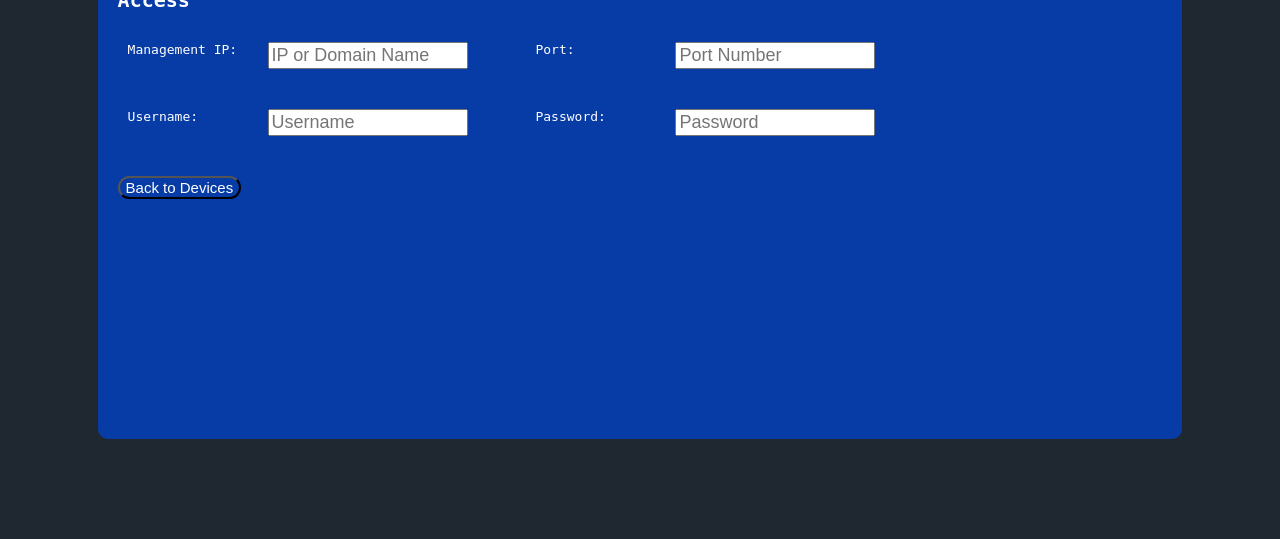
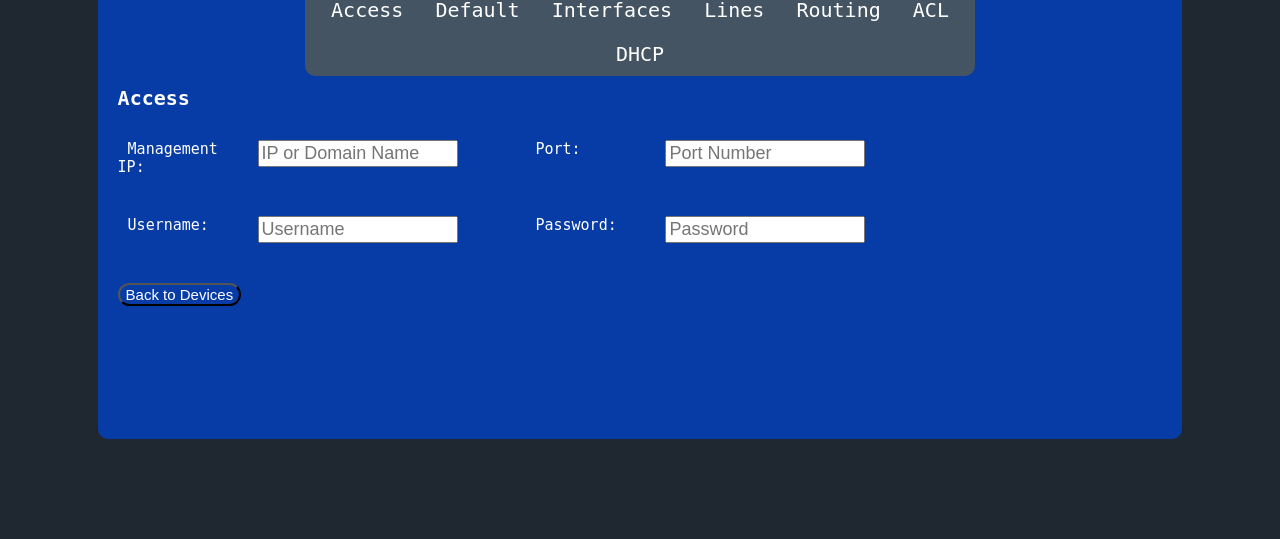
Before and after one commit to martis97/LANwhiz, a Django app: template web/lwapp/templates/device-details.html in a window 1280 px wide. Shown: the part 338-877 px from the top of the page. Run offline with Django 3.2, Linux system fonts and the light colour scheme; the template is opened without the code that fills it, so the values that code supplies are empty.

Commit message:
Divide device details page into sub menus

```diff
--- a/web/lwapp/templates/device-details.html
+++ b/web/lwapp/templates/device-details.html
@@ -2,10 +2,40 @@
 
 {% block content %}
 
-<div class="content-title">
+<script type="text/javascript">
+
+    function displaySection(sectionClass) {
+        var configInputs = document.getElementsByClassName("config-inputs");
+        for (i in configInputs) {
+            configInputs[i].style.display = "none";
+            if (configInputs[i].className.includes(sectionClass)) {
+                configInputs[i].style.display = "block";
+            }
+        }
+    }
+
+    window.onload = function() {
+        displaySection("access");
+    }
+
+</script>
+
+<div class="content-title" onload="displaySection('access');">
 <h3>Device - {{hostname}}</h3>
 
-<div class="config-inputs">
+<div class="sub-navigation">
+    <ul>
+        <li onclick="displaySection('access')">Access</li>
+        <li onclick="displaySection('default-commands')">Default</li>
+        <li onclick="displaySection('interfaces')">Interfaces</li>
+        <li onclick="displaySection('lines')">Lines</li>
+        <li onclick="displaySection('routing')">Routing</li>
+        <li onclick="displaySection('acl')">ACL</li>
+        <li onclick="displaySection('dhcp')">DHCP</li>
+    </ul>
+</div>
+
+<div class="config-inputs access">
     <h4>Access</h4>
     <div class="input-field">
         <div class="input-label">
@@ -36,6 +66,31 @@
     </div>
 </div>
 
+<div class="config-inputs default-commands">
+    <h4>Default Commands</h4>
+</div>
+
+<div class="config-inputs interfaces">
+    <h4>Interfaces</h4>
+</div>
+
+<div class="config-inputs lines">
+    <h4>Lines</h4>
+</div>
+
+<div class="config-inputs routing">
+    <h4>Routing</h4>
+</div>
+
+<div class="config-inputs acl">
+    <h4>Access Control Lists</h4>
+</div>
+
+<div class="config-inputs dhcp">
+    <h4>DHCP</h4>
+</div>
+
+
 <a href="/devices">
     <button class="button1 back">
         Back to Devices
--- a/web/lwapp/templates/styles.css
+++ b/web/lwapp/templates/styles.css
@@ -30,7 +30,6 @@ body {
     background-color: #445463;
     float: left;
     border-radius: 10px;
-
 }
 
 .navigation ul {
@@ -42,7 +41,6 @@ body {
 .navigation ul li {
     display: inline-block;
     transition: background-color 0.3s ease;
-
 }
 
 .navigation ul a:hover {
@@ -77,6 +75,34 @@ body {
     margin-bottom: 100px;
 }
 
+.sub-navigation {
+    text-align: center;
+}
+
+.sub-navigation ul {
+    max-width: 670px;
+    list-style-type: none;
+    margin: 0;
+    padding: 0;
+    overflow: hidden;
+    font-size: 20px;
+    display: inline-block;
+    background-color: #445463;
+    border-radius: 10px;
+}
+
+.sub-navigation ul li {
+    margin: 0;
+    padding: 10;
+    display: inline-block;
+}
+
+
+.sub-navigation ul li:hover{
+    background-color: #768da2;
+    cursor: pointer;
+}
+
 .main-content * {
     margin: 10px;
 }
@@ -99,11 +125,13 @@ body {
     width: 140px;
     float: left;
     margin: 10 0;
+    font-size: 15px;
 }
 
-input {
+.input-field input {
     width: 200px;
     font-size: 18px;
+    margin: 10 0;
 }
 
 
```
